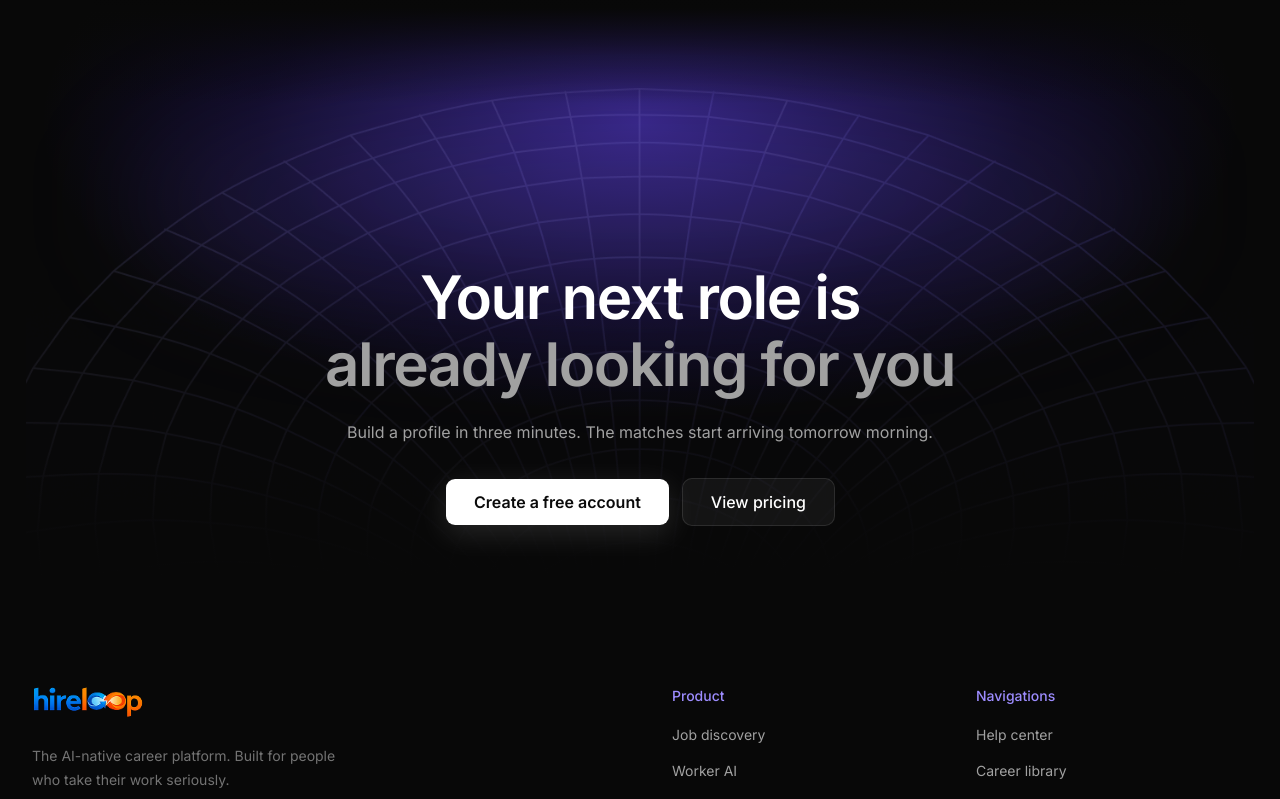
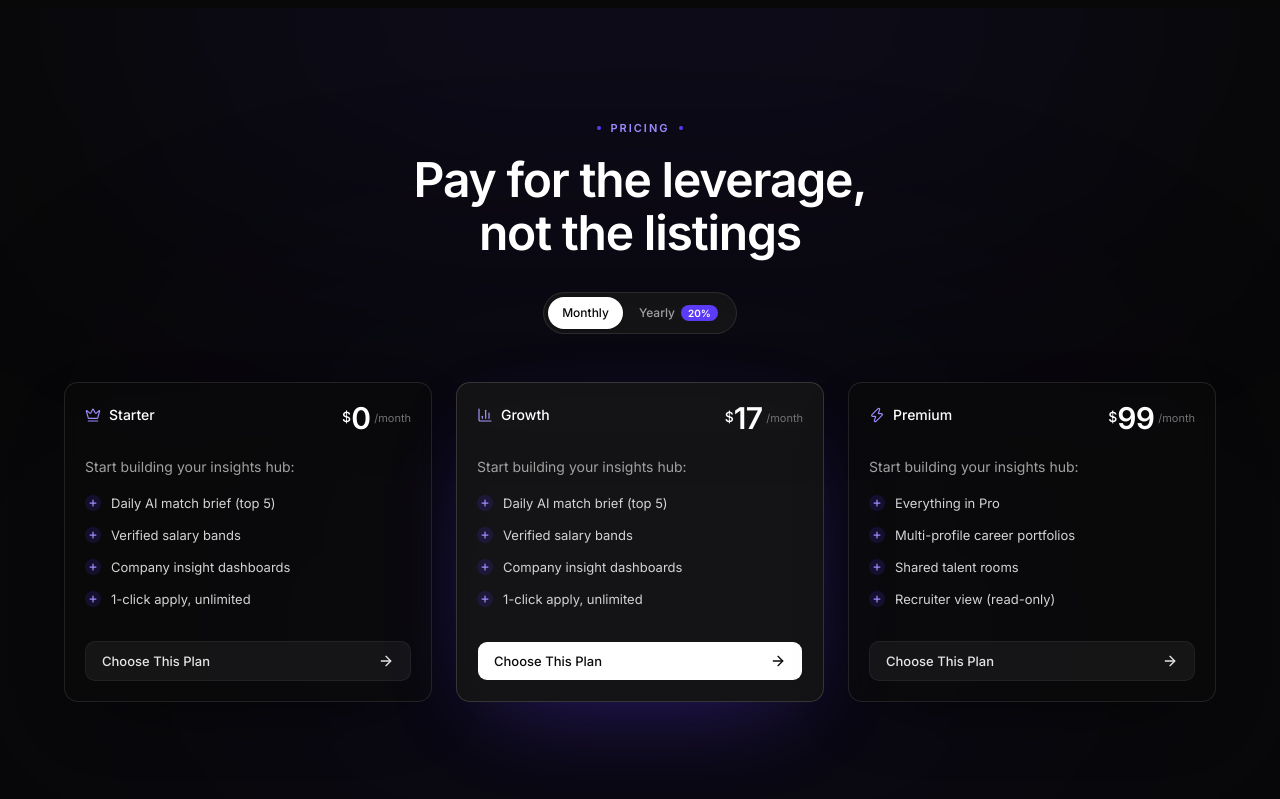
Before and after one commit to samratahmed2000/hireloop-client, a Next.js app: page / in a window 1280 px wide. Shown: the part 1560-2359 px from the top of the page. Built offline with nearby package versions, Linux system fonts and the light colour scheme.

Commit message:
Pricing Section completed

```diff
--- /dev/null
+++ b/app/components/homepage/Pricing.tsx
@@ -0,0 +1,209 @@
+"use client"
+
+import { useState } from "react"
+import Link from "next/link"
+import { ArrowRight, ChartColumn, Crown, Plus, Zap } from "lucide-react"
+import { Badge } from "@/components/ui/badge"
+import { buttonVariants } from "@/components/ui/button"
+import { Card, CardContent, CardHeader } from "@/components/ui/card"
+import { cn } from "@/lib/utils"
+
+const plans = [
+  {
+    name: "Starter",
+    icon: Crown,
+    monthlyPrice: 0,
+    yearlyPrice: 0,
+    description: "Start building your insights hub:",
+    featured: false,
+    features: [
+      "Daily AI match brief (top 5)",
+      "Verified salary bands",
+      "Company insight dashboards",
+      "1-click apply, unlimited",
+    ],
+  },
+  {
+    name: "Growth",
+    icon: ChartColumn,
+    monthlyPrice: 17,
+    yearlyPrice: 14,
+    description: "Start building your insights hub:",
+    featured: true,
+    features: [
+      "Daily AI match brief (top 5)",
+      "Verified salary bands",
+      "Company insight dashboards",
+      "1-click apply, unlimited",
+    ],
+  },
+  {
+    name: "Premium",
+    icon: Zap,
+    monthlyPrice: 99,
+    yearlyPrice: 79,
+    description: "Start building your insights hub:",
+    featured: false,
+    features: [
+      "Everything in Pro",
+      "Multi-profile career portfolios",
+      "Shared talent rooms",
+      "Recruiter view (read-only)",
+    ],
+  },
+] as const
+
+const Pricing = () => {
+  const [billing, setBilling] = useState<"monthly" | "yearly">("monthly")
+
+  return (
+    <section
+      id="pricing"
+      aria-labelledby="pricing-heading"
+      className="relative isolate overflow-hidden bg-[#080808] px-4 py-20 text-white sm:px-6 sm:py-24 lg:px-8 lg:py-28"
+    >
+      <div aria-hidden className="pointer-events-none absolute inset-0">
+        <div className="absolute -top-40 left-1/2 h-80 w-[80%] -translate-x-1/2 rounded-full bg-[#5b3bf5]/10 blur-[140px]" />
+        <div className="absolute bottom-0 left-1/2 h-96 w-[70%] -translate-x-1/2 rounded-full bg-[#3b1bd8]/10 blur-[160px]" />
+      </div>
+
+      <div className="relative z-10 mx-auto flex w-full max-w-6xl flex-col items-center">
+        <div className="flex items-center gap-2.5 text-[11px] font-semibold tracking-[0.18em] text-[#9d8cff] uppercase">
+          <span aria-hidden className="size-1 rounded-full bg-[#5b3bf5]" />
+          Pricing
+          <span aria-hidden className="size-1 rounded-full bg-[#5b3bf5]" />
+        </div>
+
+        <h2
+          id="pricing-heading"
+          className="mt-4 text-center text-3xl leading-[1.12] font-semibold tracking-tight text-balance text-white sm:text-4xl lg:text-5xl"
+        >
+          Pay for the leverage,
+          <span className="block">not the listings</span>
+        </h2>
+
+        <div
+          role="group"
+          aria-label="Billing period"
+          className="mt-8 inline-flex items-center gap-0.5 rounded-full border border-white/10 bg-neutral-900/80 p-1 backdrop-blur"
+        >
+          <button
+            type="button"
+            aria-pressed={billing === "monthly"}
+            onClick={() => setBilling("monthly")}
+            className={cn(
+              "h-8 rounded-full px-3.5 text-xs font-medium transition-colors focus-visible:ring-3 focus-visible:ring-white/20 focus-visible:outline-none",
+              billing === "monthly"
+                ? "bg-white text-neutral-950 shadow-sm"
+                : "text-neutral-400 hover:text-white"
+            )}
+          >
+            Monthly
+          </button>
+          <button
+            type="button"
+            aria-pressed={billing === "yearly"}
+            onClick={() => setBilling("yearly")}
+            className={cn(
+              "flex h-8 items-center gap-1.5 rounded-full px-3.5 text-xs font-medium transition-colors focus-visible:ring-3 focus-visible:ring-white/20 focus-visible:outline-none",
+              billing === "yearly"
+                ? "bg-white text-neutral-950 shadow-sm"
+                : "text-neutral-400 hover:text-white"
+            )}
+          >
+            Yearly
+            <Badge className="h-4 rounded-full border-transparent bg-[#5b3bf5] px-1.5 text-[10px] leading-none font-semibold text-white">
+              20%
+            </Badge>
+          </button>
+        </div>
+
+        <ul className="mt-10 grid w-full grid-cols-1 gap-4 md:grid-cols-3 lg:mt-12 lg:gap-6">
+          {plans.map((plan) => {
+            const Icon = plan.icon
+            const price =
+              billing === "monthly" ? plan.monthlyPrice : plan.yearlyPrice
+
+            return (
+              <li key={plan.name} className="flex">
+                <Card
+                  className={cn(
+                    "h-full w-full gap-0 rounded-xl border border-white/10 bg-neutral-950/70 py-5 shadow-[0_24px_80px_-40px_rgba(0,0,0,0.9)] ring-0 backdrop-blur-sm transition-colors",
+                    plan.featured &&
+                      "border-white/15 bg-neutral-900/80 shadow-[0_30px_100px_-40px_rgba(91,59,245,0.45)]"
+                  )}
+                >
+                  <CardHeader className="flex flex-row items-start justify-between gap-4 px-5">
+                    <div className="flex items-center gap-2 pt-0.5">
+                      <Icon
+                        aria-hidden
+                        className={cn(
+                          "size-4",
+                          plan.featured ? "text-[#a89bff]" : "text-[#9d8cff]"
+                        )}
+                        strokeWidth={1.75}
+                      />
+                      <h3 className="text-sm font-medium text-white">
+                        {plan.name}
+                      </h3>
+                    </div>
+
+                    <p className="flex items-start text-white">
+                      <span className="mt-1 text-sm font-medium">$</span>
+                      <span className="text-3xl leading-none font-semibold tracking-tight">
+                        {price}
+                      </span>
+                      <span className="mt-2 ml-1 text-[11px] font-normal text-neutral-500">
+                        /month
+                      </span>
+                    </p>
+                  </CardHeader>
+
+                  <CardContent className="mt-6 flex flex-1 flex-col px-5">
+                    <p className="text-sm text-neutral-400">
+                      {plan.description}
+                    </p>
+
+                    <ul className="mt-4 space-y-3">
+                      {plan.features.map((feature) => (
+                        <li key={feature} className="flex items-start gap-2.5">
+                          <span
+                            aria-hidden
+                            className="mt-0.5 flex size-4 shrink-0 items-center justify-center rounded-full bg-[#5b3bf5]/15 text-[#9d8cff]"
+                          >
+                            <Plus className="size-2.5" strokeWidth={3} />
+                          </span>
+                          <span className="text-[13px] leading-5 text-neutral-300">
+                            {feature}
+                          </span>
+                        </li>
+                      ))}
+                    </ul>
+
+                    <div className="mt-auto pt-8">
+                      <Link
+                        href={`/sign-up?plan=${plan.name.toLowerCase()}`}
+                        className={cn(
+                          buttonVariants({ variant: "outline", size: "lg" }),
+                          "h-10 w-full justify-between rounded-lg px-4 text-[13px] font-medium",
+                          plan.featured
+                            ? "border-transparent bg-white text-neutral-950 hover:bg-neutral-200 hover:text-neutral-950 dark:border-transparent dark:bg-white dark:text-neutral-950 dark:hover:bg-neutral-200 dark:hover:text-neutral-950"
+                            : "border-white/10 bg-white/5 text-neutral-200 hover:bg-white/10 hover:text-white dark:border-white/10 dark:bg-white/5 dark:text-neutral-200 dark:hover:bg-white/10 dark:hover:text-white"
+                        )}
+                      >
+                        Choose This Plan
+                        <ArrowRight aria-hidden className="size-4" />
+                      </Link>
+                    </div>
+                  </CardContent>
+                </Card>
+              </li>
+            )
+          })}
+        </ul>
+      </div>
+    </section>
+  )
+}
+
+export default Pricing
--- a/app/layout.tsx
+++ b/app/layout.tsx
@@ -1,10 +1,9 @@
 import { Inter, Geist_Mono } from "next/font/google"
-
 import "./globals.css"
 import { ThemeProvider } from "@/components/theme-provider"
 import { cn } from "@/lib/utils"
-import Navbar from "@/components/shared/Navbar"
-import Footer from "@/components/shared/Footer"
+import Footer from "./components/shared/Footer"
+import Navbar from "./components/shared/Navbar"
 
 const inter = Inter({ subsets: ["latin"] })
 
--- a/app/page.tsx
+++ b/app/page.tsx
@@ -1,12 +1,14 @@
-import CTA from "@/components/homepage/CTA"
-import Hero from "@/components/homepage/Hero"
-import Stats from "@/components/homepage/Stats"
+import CTA from "./components/homepage/CTA"
+import Hero from "./components/homepage/Hero"
+import Pricing from "./components/homepage/Pricing"
+import Stats from "./components/homepage/Stats"
 
 const Homepage = () => {
   return (
     <main>
       <Hero />
       <Stats />
+      <Pricing />
       <CTA />
     </main>
   )
```
Also changed, not shown: app/components/homepage/CTA.tsx (renamed from components/homepage/CTA.tsx), app/components/homepage/Hero.tsx (renamed from components/homepage/Hero.tsx), app/components/homepage/Stats.tsx (renamed from components/homepage/Stats.tsx), app/components/shared/Footer.tsx (renamed from components/shared/Footer.tsx), app/components/shared/Navbar.tsx (renamed from components/shared/Navbar.tsx).
